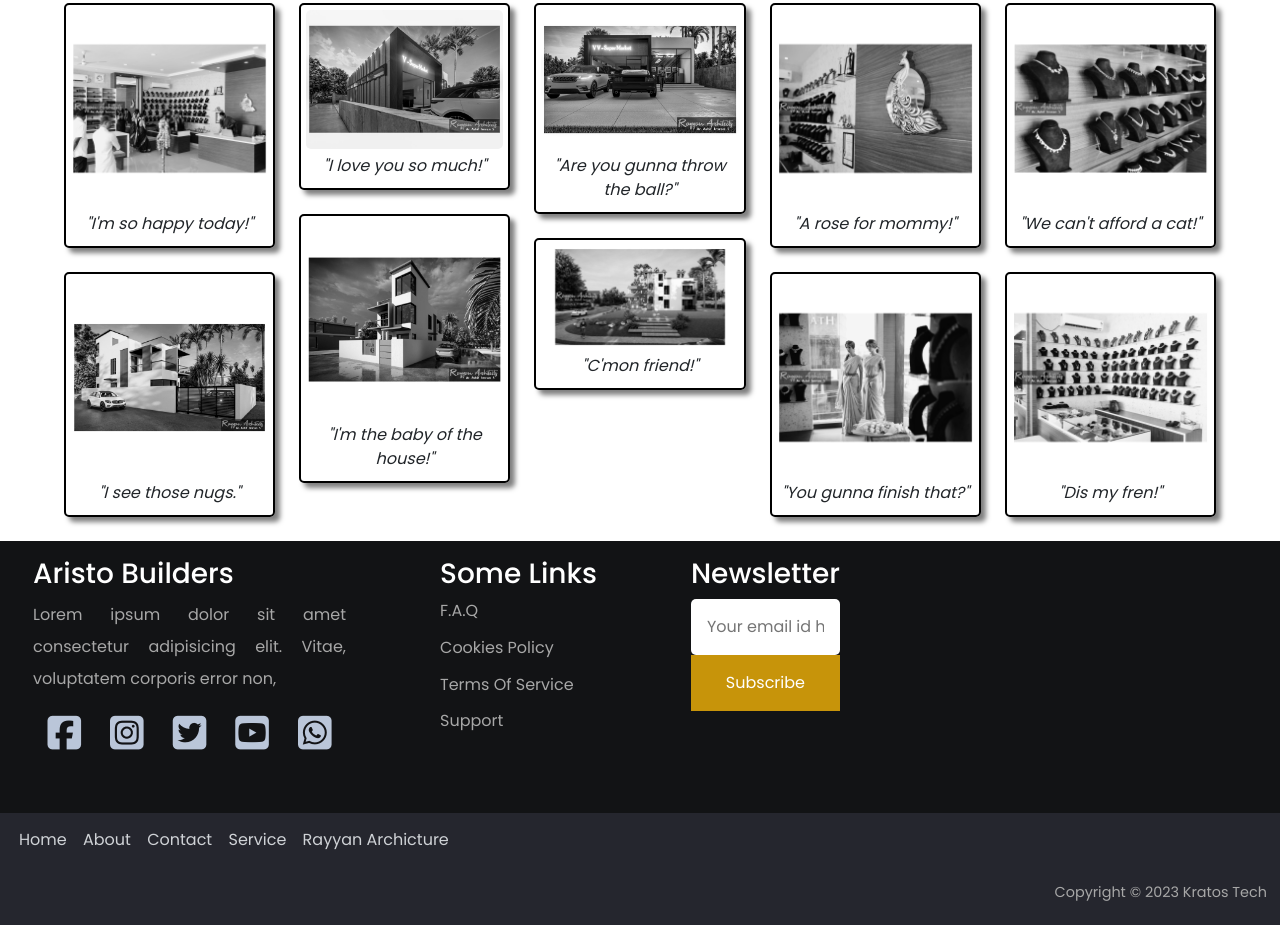
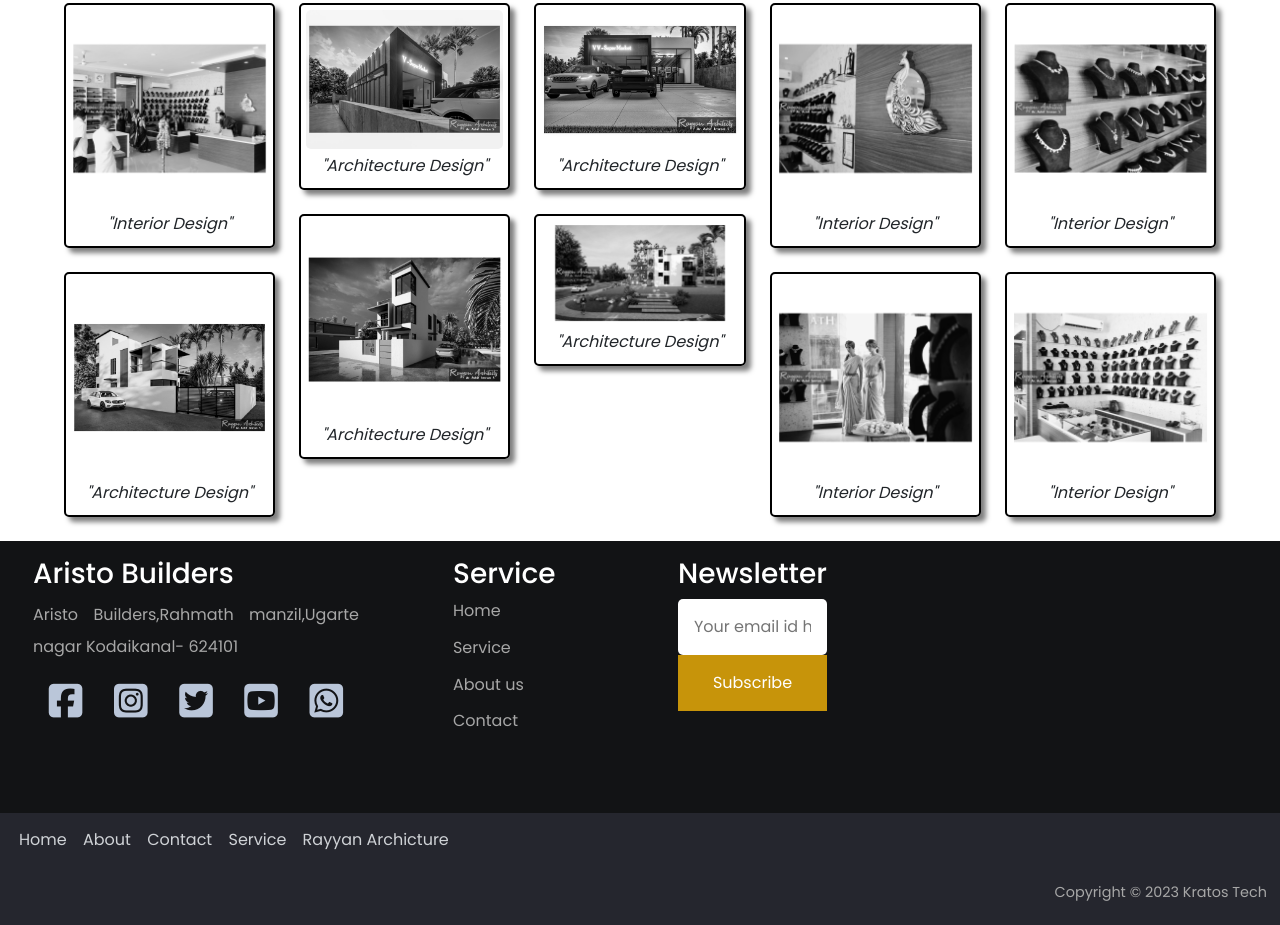
Before and after one commit to Rithic2k/aristobuild.github.io, a plain HTML site: page index.html in a window 1280 px wide. Shown: the part 3373-4298 px from the top of the page. Drawn offline with nearby package versions, Linux system fonts and the light colour scheme.

Commit message:
Add files via upload

```diff
--- a/index.html
+++ b/index.html
@@ -165,43 +165,43 @@
 <div class="grid-container">
   <div>
     <img class='grid-item grid-item-1' src='./img/img10.jpeg' alt=''>
-    <p>"I'm so happy today!"</p>
+    <p>"Interior Design"</p>
   </div>
   <div>
     <img class='grid-item grid-item-2' src='./img/img1.jpeg' alt=''>
-    <p>"I see those nugs."</p>
+    <p>"Architecture Design"</p>
   </div>
   <div>
     <img class='grid-item grid-item-3' src='./img/img2.jpeg' alt=''>
-    <p>"I love you so much!"</p>
+    <p>"Architecture Design"</p>
   </div>
   <div>
     <img class='grid-item grid-item-4' src='./img/img3.jpeg' alt=''>
-    <p>"I'm the baby of the house!"</p>
+    <p>"Architecture Design"</p>
   </div>
   <div>
     <img class='grid-item grid-item-5' src='./img/img4.jpeg' alt=''>
-    <p>"Are you gunna throw the ball?"</p>
+    <p>"Architecture Design"</p>
   </div>
   <div>
     <img class='grid-item grid-item-6' src='./img/img5.jpeg' alt=''>
-    <p>"C'mon friend!"</p>
+    <p>"Architecture Design"</p>
   </div>
   <div>
     <img class='grid-item grid-item-7' src='./img/img6.jpeg' alt=''>
-    <p>"A rose for mommy!"</p>
+    <p>"Interior Design"</p>
   </div>
   <div>
     <img class='grid-item grid-item-8' src='./img/img7.jpeg' alt=''>
-    <p>"You gunna finish that?"</p>
+    <p>"Interior Design"</p>
   </div>
   <div>
     <img class='grid-item grid-item-9' src='./img/img8.jpeg' alt=''>
-    <p>"We can't afford a cat!"</p>
+    <p>"Interior Design"</p>
   </div>
   <div>
     <img class='grid-item grid-item-10' src='./img/img9.jpeg' alt=''>
-    <p>"Dis my fren!"</p>
+    <p>"Interior Design"</p>
   </div>
 </div>
      </section>
@@ -212,8 +212,8 @@
   <h3>Aristo Builders</h3>
 
    <p>
-      Lorem ipsum dolor sit amet consectetur adipisicing elit. Vitae,
-      voluptatem corporis error non,
+      Aristo Builders,Rahmath manzil,Ugarte nagar
+        Kodaikanal- 624101
   </p>
 
   <div class="social">
@@ -229,19 +229,19 @@
 
 
 <div class="column links">
-  <h3>Some Links</h3>
+  <h3>Service</h3>
    <ul>
     <li>
-     <a href="#faq">F.A.Q</a>
+     <a href="#Home">Home</a>
     </li>
     <li>
-     <a href="#cookies-policy">Cookies Policy</a>
+     <a href="#Service">Service</a>
     </li>
     <li>
-    <a href="#terms-of-services">Terms Of Service</a>
+    <a href="#About">About us</a>
     </li>
     <li>
-    <a href="#support">Support</a>
+    <a href="#Contact">Contact</a>
     </li>
   </ul>
 </div>
```
